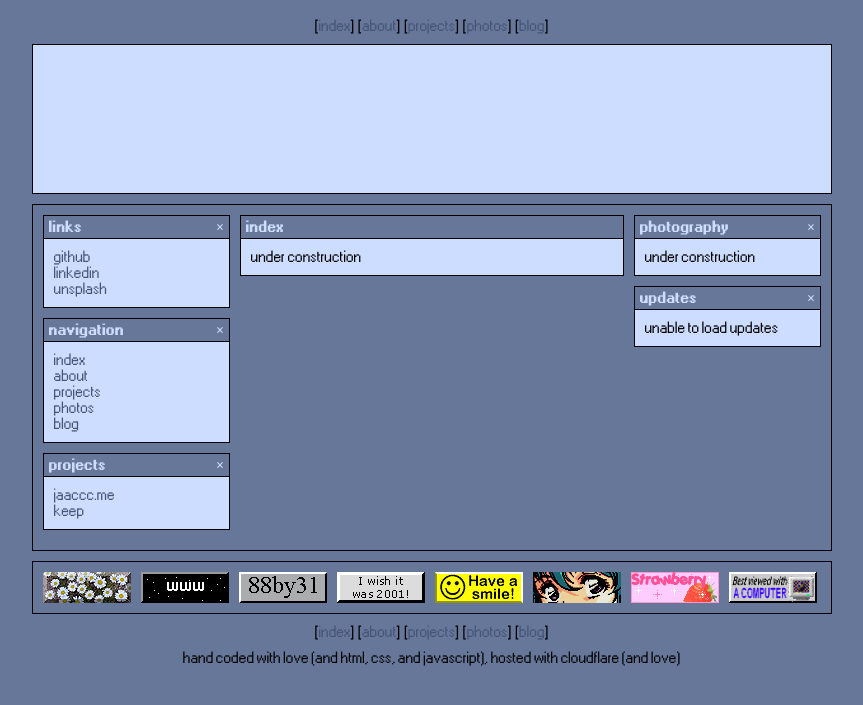
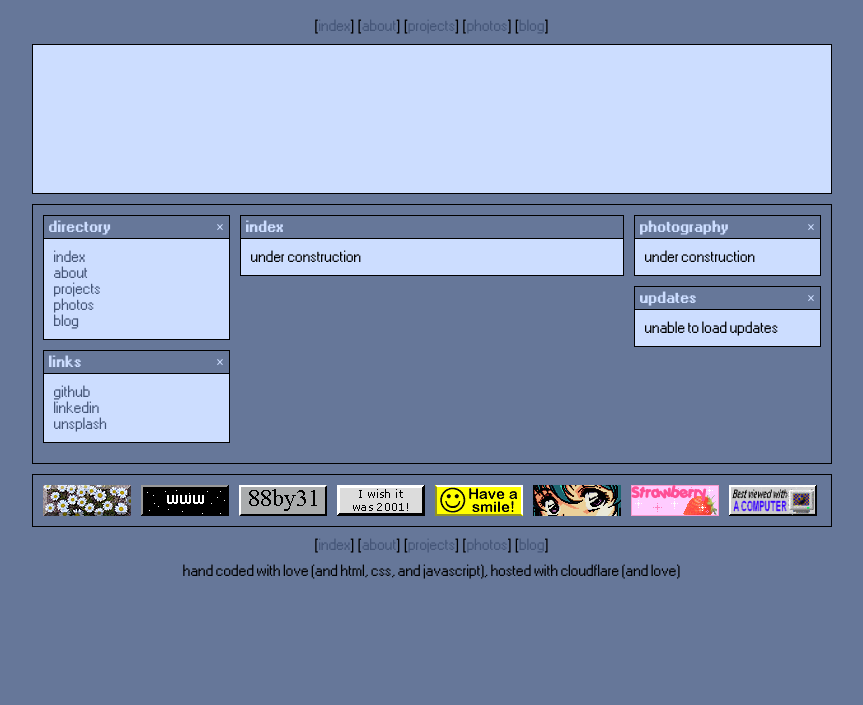
Before and after one commit to jaaccc/jaaccc.me, a Jekyll site: the page built from index.html, in a window 1280 px wide. Shown: the top 705 px of the page, without its empty margins (208-1071 px from the left). Built offline with Jekyll 4.4.1, drawn with Linux system fonts in a browser that asks for light colours.

Commit message:
edited layout of left sidebar

```diff
--- a/_includes/navigation.html
+++ b/_includes/directory.html
@@ -1,4 +1,4 @@
-<nav class="navigation">
+<nav class="directory">
     <span>[<a href="/index.html">index</a>]</span>
     <span>[<a href="/about.html">about</a>]</span>
     <span>[<a href="/projects.html">projects</a>]</span>
--- a/_includes/left.html
+++ b/_includes/left.html
@@ -1,19 +1,7 @@
 <div class="left">
     <div class="window">
         <div class="header">
-            links
-            <span class="close">×</span>
-        </div>
-        <div class="content">
-            <a href="https://github.com/jaaccc">github<br /></a>
-            <a href="https://www.linkedin.com/in/jaaccc/">linkedin<br /></a>
-            <a href="https://unsplash.com/@jaaccc">unsplash<br /></a>
-        </div>
-    </div>
-
-    <div class="window">
-        <div class="header">
-            navigation
+            directory
             <span class="close">×</span>
         </div>
         <div class="content">
@@ -27,12 +15,13 @@
 
     <div class="window">
         <div class="header">
-            projects
+            links
             <span class="close">×</span>
         </div>
         <div class="content">
-            <a href="../projects/jaaccc.html">jaaccc.me<br /></a>
-            <a href="../projects/keep.html">keep<br /></a>
+            <a href="https://github.com/jaaccc">github<br /></a>
+            <a href="https://www.linkedin.com/in/jaaccc/">linkedin<br /></a>
+            <a href="https://unsplash.com/@jaaccc">unsplash<br /></a>
         </div>
     </div>
 </div>
--- a/_layouts/default.html
+++ b/_layouts/default.html
@@ -13,7 +13,7 @@
     </head>
 
     <body>
-        {% include navigation.html %}
+        {% include directory.html %}
 
         <div class="banner"></div>
 
@@ -36,6 +36,6 @@
             {% include right.html %}
         </main>
 
-        {% include buttons.html %} {% include navigation.html %} {% include footer.html %}
+        {% include buttons.html %} {% include directory.html %} {% include footer.html %}
     </body>
 </html>
--- a/assets/css/style.css
+++ b/assets/css/style.css
@@ -55,6 +55,16 @@ body {
     padding: 10px;
 }
 
+.directory {
+    display: flex;
+    flex-wrap: wrap;
+    gap: 4px;
+    justify-content: center;
+    margin: 0 auto;
+    padding: 10px;
+    width: min(800px, 100%);
+}
+
 .footer {
     margin: 0 auto;
     text-align: center;
@@ -102,16 +112,6 @@ main {
     box-sizing: border-box;
     padding: 5px;
     width: 400px;
-}
-
-.navigation {
-    display: flex;
-    flex-wrap: wrap;
-    gap: 4px;
-    justify-content: center;
-    margin: 0 auto;
-    padding: 10px;
-    width: min(800px, 100%);
 }
 
 #projects-grid {
```
